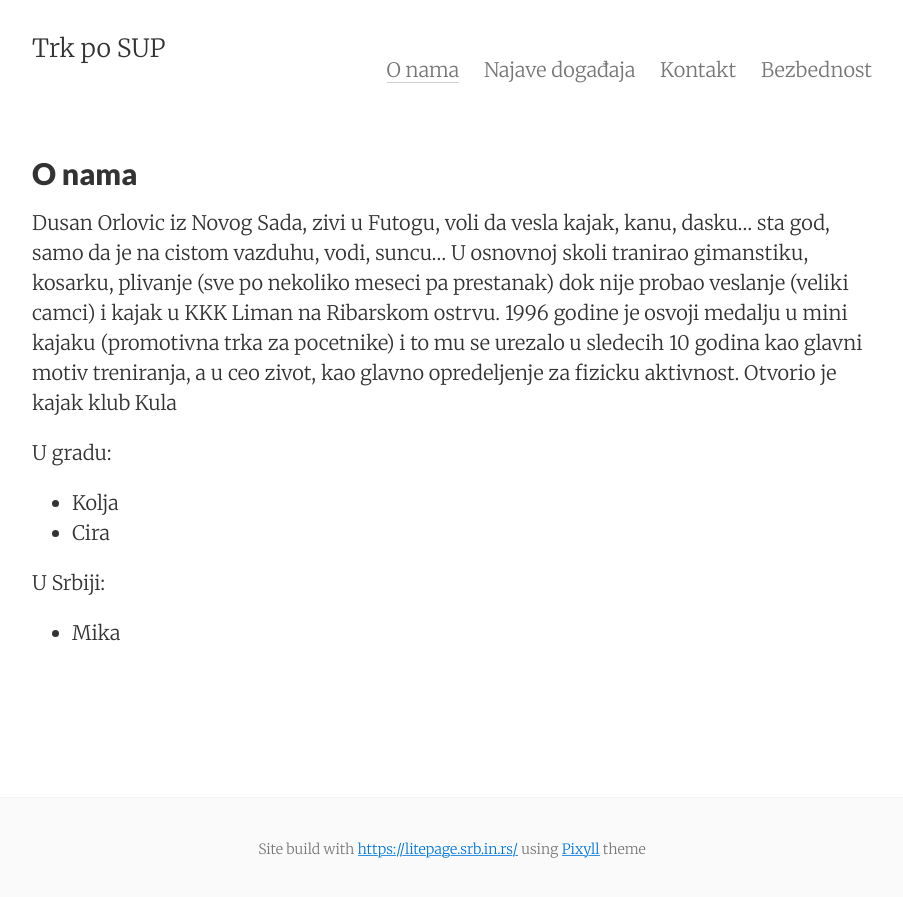
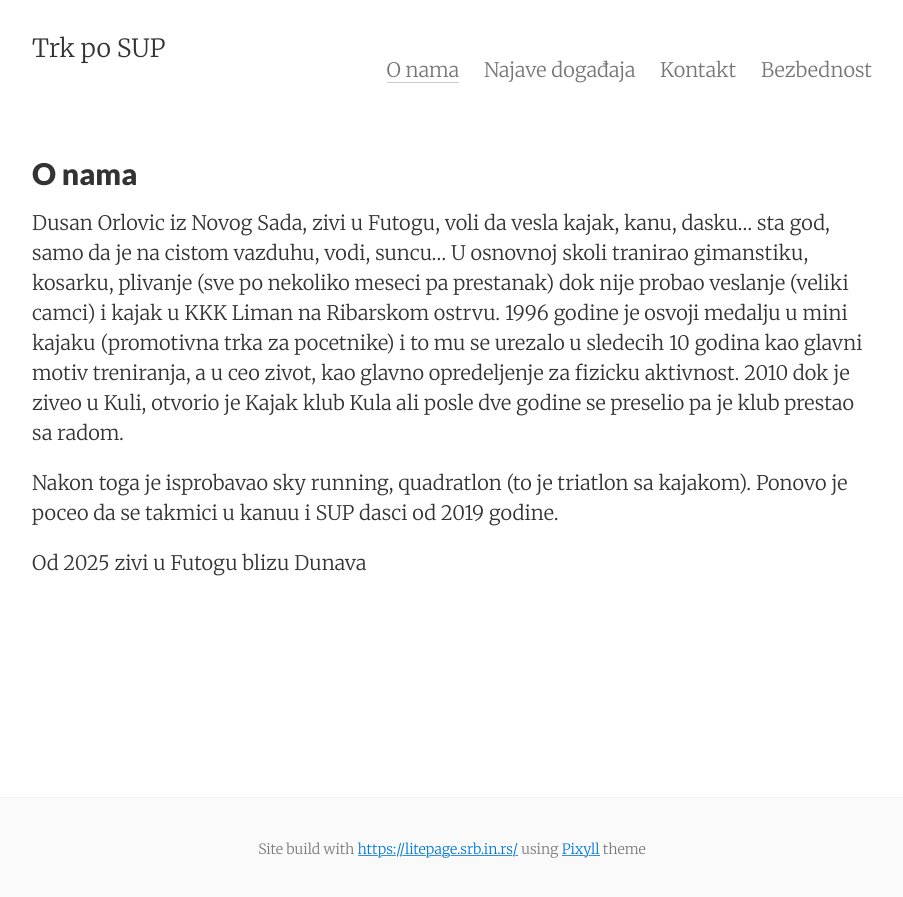
Before and after one commit to trkinrs/trk-po-sup.srb.in.rs, a Jekyll site: the page built from about.md, in a window 1280 px wide. Shown: the top 897 px of the page, without its empty margins (188-1091 px from the left). Built offline with Jekyll 4.4.1, drawn with Linux system fonts in a browser that asks for light colours.

Commit message:
Update source site content

```diff
--- a/about.md
+++ b/about.md
@@ -6,11 +6,8 @@ tags: about
 ---
 Dusan Orlovic iz Novog Sada, zivi u Futogu, voli da vesla kajak, kanu, dasku... sta god, samo da je na cistom vazduhu, vodi, suncu...
 U osnovnoj skoli tranirao gimanstiku, kosarku, plivanje (sve po nekoliko meseci pa prestanak) dok nije probao veslanje (veliki camci) i kajak u KKK Liman na Ribarskom ostrvu. 1996 godine je osvoji medalju u mini kajaku (promotivna trka za pocetnike) i to mu se urezalo u sledecih 10 godina kao glavni motiv treniranja, a u ceo zivot, kao glavno  opredeljenje za fizicku aktivnost.
-Otvorio je kajak klub Kula
+2010 dok je ziveo u Kuli, otvorio je Kajak klub Kula ali posle dve godine se preselio pa je klub prestao sa radom.
 
-U gradu:
-* Kolja
-* Cira
+Nakon toga je isprobavao sky running, quadratlon (to je triatlon sa kajakom). Ponovo je poceo da se takmici u kanuu i SUP dasci od 2019 godine.
 
-U Srbiji:
-* Mika
+Od 2025 zivi u Futogu blizu Dunava
```
